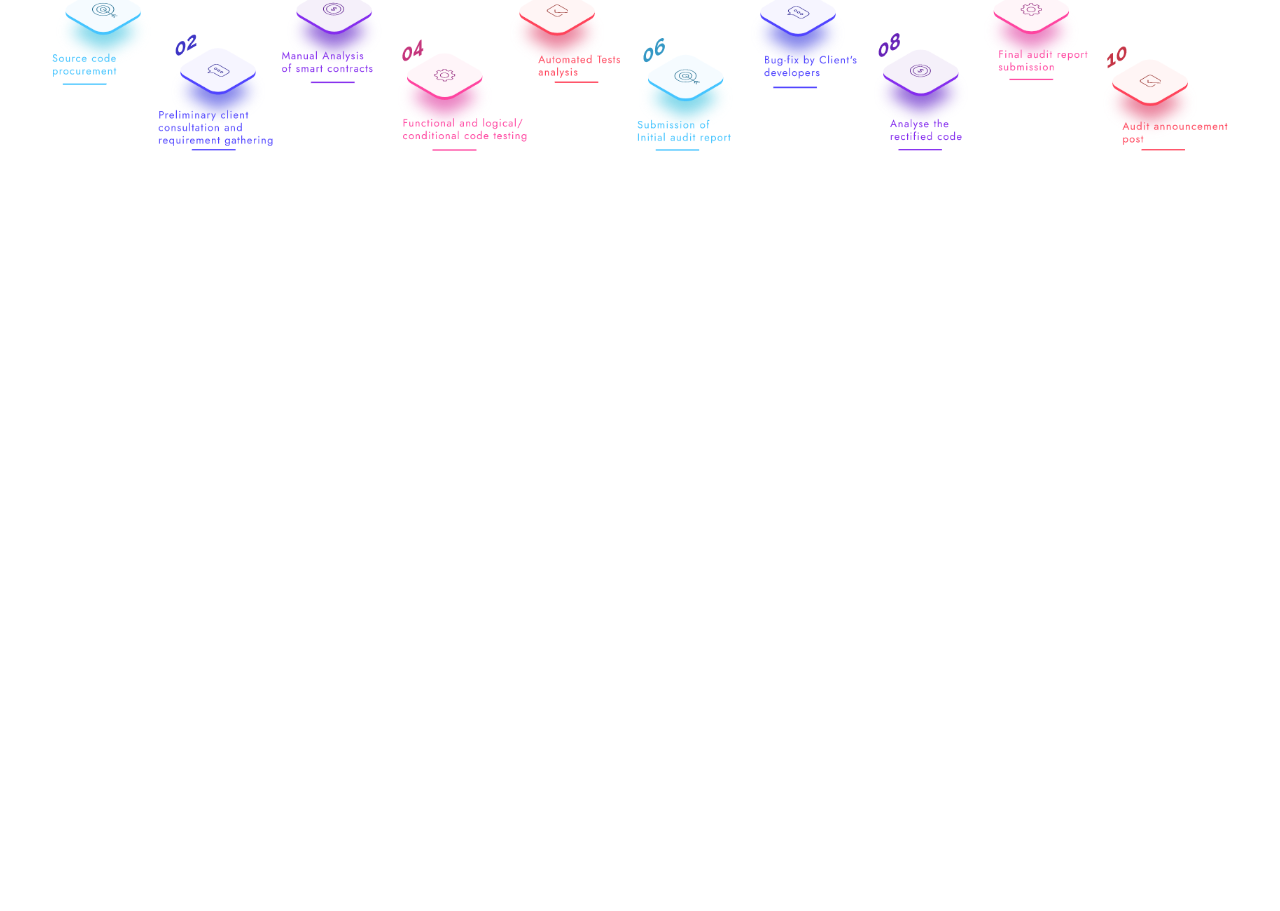
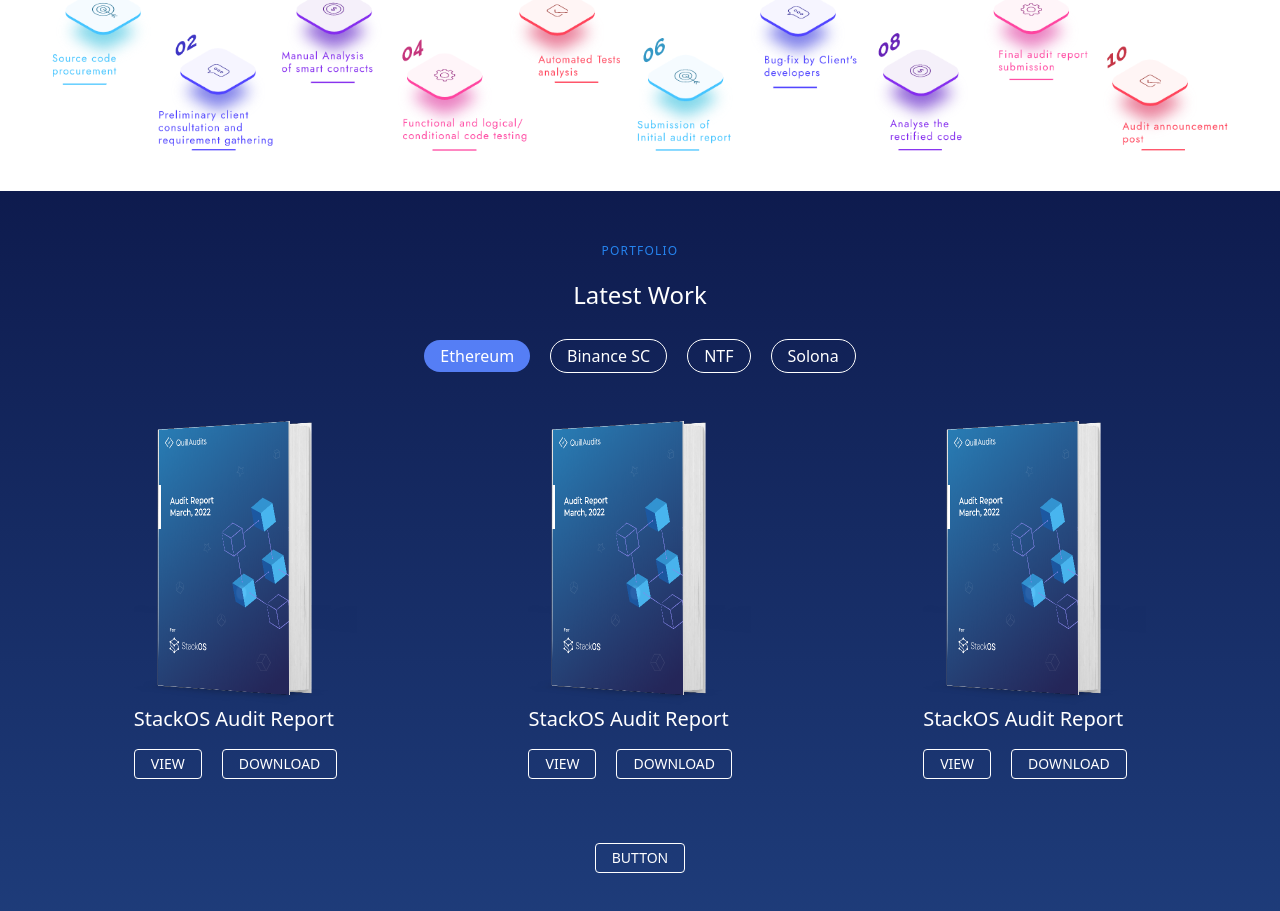
Before and after one commit to mousumiaktar/quillautits-task, a React (Create React App) app: page / in a window 1280 px wide. Shown: the part 2087-2998 px from the top of the page. Before the commit the page ends 2278 px from the top, so only its background shows below. Built offline with nearby package versions, Linux system fonts and the light colour scheme.

Commit message:
portfolio added

```diff
--- a/src/components/Home/Home.js
+++ b/src/components/Home/Home.js
@@ -1,6 +1,7 @@
 import React from 'react';
 import HeroArea from './heroArea/HeroArea';
 import PartnersArea from './partnersArea/PartnersArea';
+import Portfolio from './portfolio/Portfolio';
 import Security from './security/Security';
 import Services from './services/Services';
 import ServicesThree from './services/ServicesThree';
@@ -16,6 +17,7 @@
             <ServicesTwo />
             <ServicesThree />
             <Security />
+            <Portfolio />
         </div>
     );
 };
--- /dev/null
+++ b/src/components/Home/portfolio/Portfolio.js
@@ -0,0 +1,58 @@
+import React from 'react';
+import Portfolioimg from '../../../images/portfolio/portfolio.png';
+
+const Portfolio = () => {
+    return (
+        <div className='bg-[#0E1B4E] bg-gradient-to-b from-[#0E1B4E] to-[#1E3C7A] py-8'>
+            <div className='text-center pt-5'>
+                <p className='tracking-widest text-xs text-[#2583EE]'>PORTFOLIO</p>
+                <h2 className='text-white text-2xl mt-5 mb-3'>Latest Work</h2>
+                <div>
+                    <button className="mt-4 mb-4 p-1 px-4 text-white bg-[#557EF5] cursor-pointer rounded-full mr-5">Ethereum</button>
+                    <button className="mt-4 mb-4 p-1 px-4 text-white border border-white rounded-full cursor-pointer mr-5">Binance SC</button>
+                    <button className="mt-4 mb-4 p-1 px-4 text-white border border-white rounded-full cursor-pointer mr-5">NTF</button>
+                    <button className="mt-4 mb-4 px-4 p-1 text-white border border-white rounded-full cursor-pointer">Solona</button>
+                </div>
+            </div>
+            <div className='md:grid grid-cols-3 mx-12 my-8'>
+                <div className='mx-auto'>
+                    <div>
+                        <img src={Portfolioimg} alt="" />
+                    </div>
+                    <div>
+                        <h3 className='text-white text-xl'>StackOS Audit Report</h3>
+                        <button className="mt-4 mb-4 px-4 p-1 text-white border border-white rounded cursor-pointer mr-5 text-sm">VIEW</button>
+                        <button className="mt-4 mb-4 px-4 p-1 text-white border border-white rounded cursor-pointer text-sm">DOWNLOAD</button>
+                    </div>
+                </div>
+
+                <div className='mx-auto'>
+                    <div>
+                        <img src={Portfolioimg} alt="" />
+                    </div>
+                    <div>
+                        <h3 className='text-white text-xl'>StackOS Audit Report</h3>
+                        <button className="mt-4 mb-4 px-4 p-1 text-white border border-white rounded cursor-pointer mr-5 text-sm">VIEW</button>
+                        <button className="mt-4 mb-4 px-4 p-1 text-white border border-white rounded cursor-pointer text-sm">DOWNLOAD</button>
+                    </div>
+                </div>
+
+                <div className='mx-auto'>
+                    <div>
+                        <img src={Portfolioimg} alt="" />
+                    </div>
+                    <div>
+                        <h3 className='text-white text-xl'>StackOS Audit Report</h3>
+                        <button className="mt-4 mb-4 px-4 p-1 text-white border border-white rounded cursor-pointer mr-5 text-sm">VIEW</button>
+                        <button className="mt-4 mb-4 px-4 p-1 text-white border border-white rounded cursor-pointer text-sm">DOWNLOAD</button>
+                    </div>
+                </div>
+            </div>
+            <div className='text-center'>
+                <button className="mt-4 mb-4 px-4 p-1 text-white border border-white rounded cursor-pointer text-sm ">BUTTON</button>
+            </div>
+        </div>
+    );
+};
+
+export default Portfolio;
```
Also changed, not shown: src/images/portfolio/portfolio.png (added).
